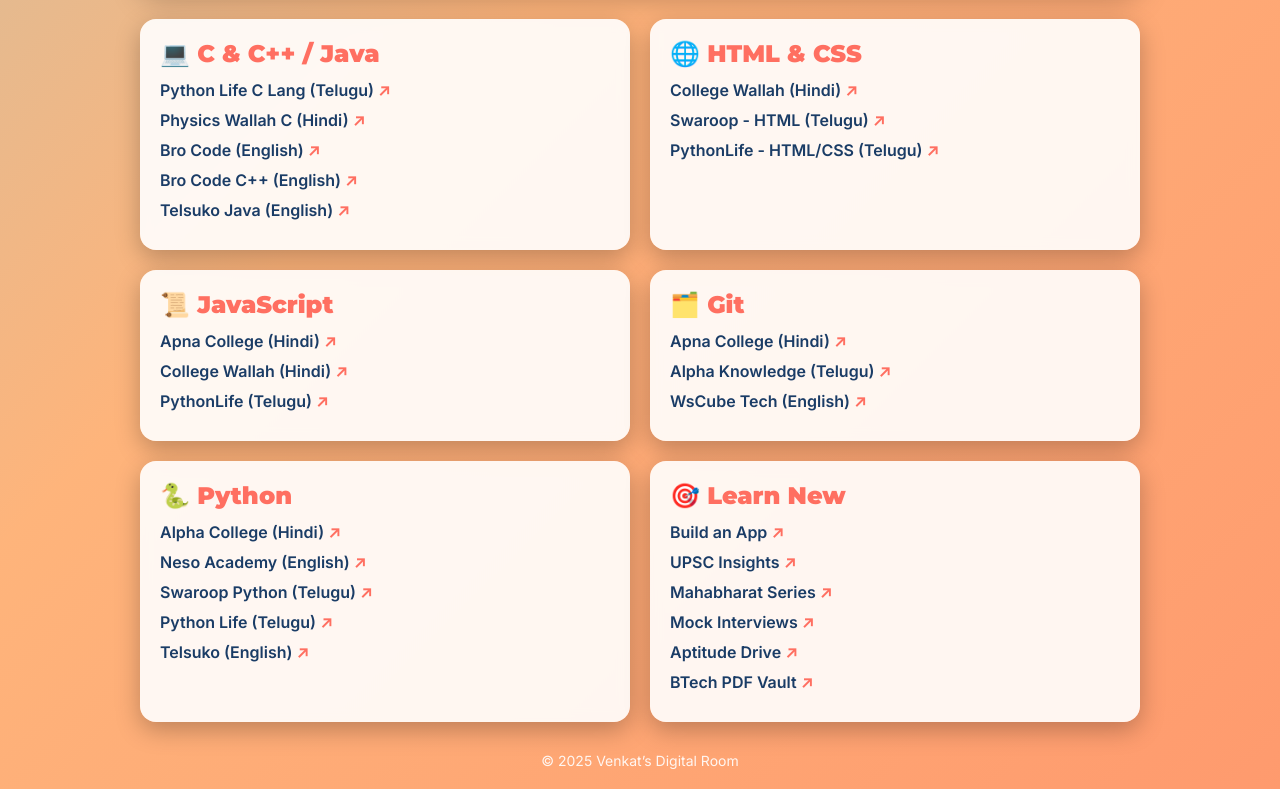
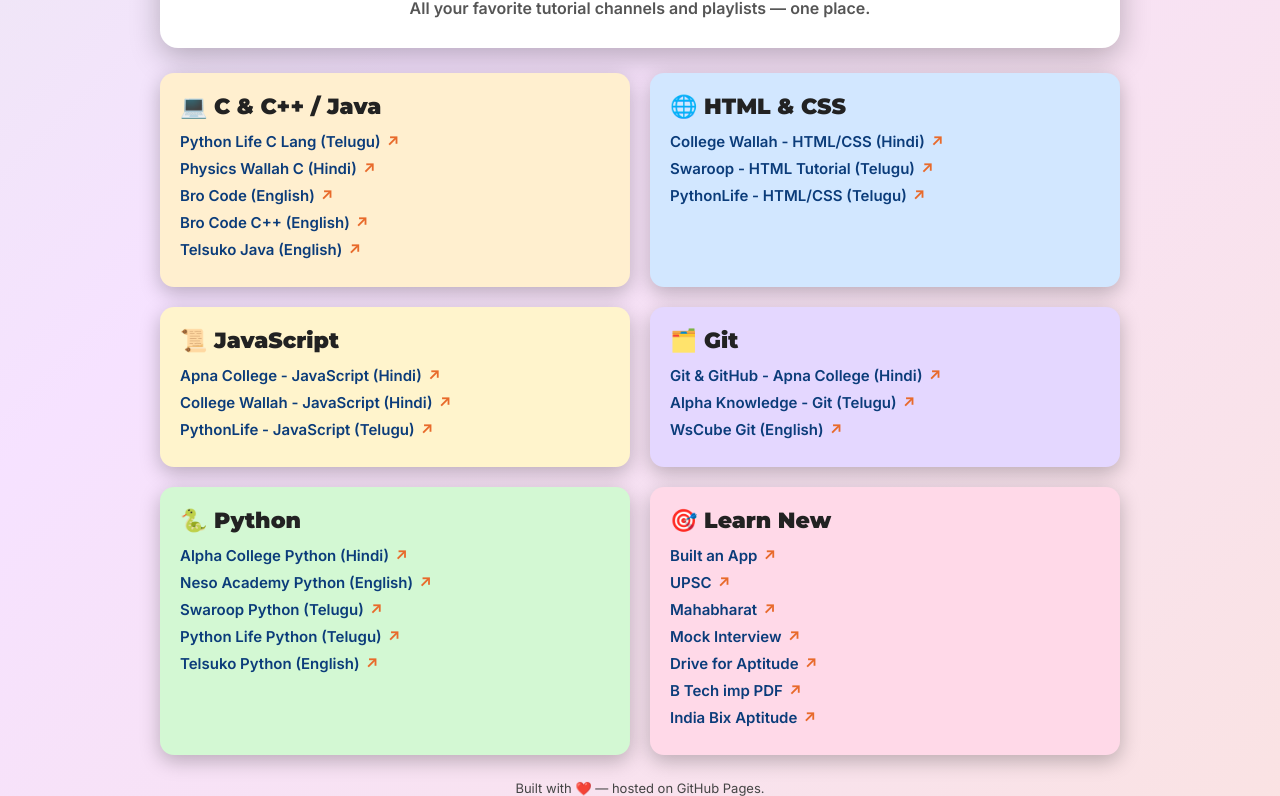
Before and after one commit to theycallhimv/theycallhimV.github.io, a plain HTML site: page index.html in a window 1280 px wide. Shown: the part 321-1117 px from the top of the page. Drawn offline with Linux system fonts and the light colour scheme.

Commit message:
Update index.html

```diff
--- a/index.html
+++ b/index.html
@@ -1,169 +1,176 @@
-<!DOCTYPE html>
+<!doctype html>
 <html lang="en">
 <head>
-  <meta charset="UTF-8" />
-  <meta name="viewport" content="width=device-width, initial-scale=1.0" />
+  <meta charset="utf-8" />
+  <meta name="viewport" content="width=device-width,initial-scale=1" />
   <title>VENKAT'S DIGITAL ROOM</title>
 
-  <link href="https://fonts.googleapis.com/css2?family=Montserrat:wght@700;900&family=Inter:wght@400;600&display=swap" rel="stylesheet">
+  <!-- Google fonts -->
+  <link href="https://fonts.googleapis.com/css2?family=Montserrat:wght@700;900&family=Inter:ital,wght@0,400;0,600;1,400&display=swap" rel="stylesheet">
 
   <style>
     :root {
-      --shadow: rgba(0, 0, 0, 0.25);
-      --accent: #ff6f61;
+      --accent:#e86a2b;
+      --shadow:rgba(0,0,0,0.25);
+      --c:#ffefcf;
+      --html:#d2e7ff;
+      --js:#fff4cc;
+      --git:#e4d7ff;
+      --python:#d3f8d3;
+      --learn:#ffd9e8;
     }
 
-    * {
-      box-sizing: border-box;
-      margin: 0;
-      padding: 0;
-    }
+    * { box-sizing:border-box; margin:0; padding:0; }
+    html, body { height:100%; scroll-behavior:smooth; }
 
     body {
-      font-family: "Inter", sans-serif;
-      background: linear-gradient(-45deg, #ff7e5f, #feb47b, #6dd5ed, #2193b0);
+      font-family:"Inter", system-ui, Arial, sans-serif;
+      color:#222;
+      display:flex;
+      justify-content:center;
+      background: linear-gradient(-45deg, #fde3cf, #f6e2ff, #d3f8d3, #ffd9e8);
       background-size: 400% 400%;
-      animation: gradientMove 10s ease infinite;
-      color: #222;
-      display: flex;
-      justify-content: center;
-      padding: 20px;
+      animation: gradientMove 15s ease infinite;
+      padding:20px;
     }
 
     @keyframes gradientMove {
-      0% { background-position: 0% 50%; }
-      50% { background-position: 100% 50%; }
-      100% { background-position: 0% 50%; }
+      0% { background-position:0% 50%; }
+      50% { background-position:100% 50%; }
+      100% { background-position:0% 50%; }
     }
 
     .wrap {
-      width: 100%;
-      max-width: 1000px;
+      width:100%;
+      max-width:960px;
+      margin:0 auto 60px;
     }
 
-    /* Hero Section */
-    .hero {
-      background: rgba(255, 255, 255, 0.9);
-      border-radius: 20px;
-      padding: 30px;
-      text-align: center;
-      box-shadow: 0 10px 30px var(--shadow);
-      margin-bottom: 30px;
-      position: relative;
+    /* Profile */
+    .profile {
+      text-align:center;
+      margin-bottom:18px;
+    }
+    .profile img {
+      width:120px;
+      height:120px;
+      border-radius:50%;
+      object-fit:cover;
+      box-shadow:0 6px 16px var(--shadow);
+      border:3px solid white;
     }
 
-    .hero img {
-      width: 120px;
-      height: 120px;
-      border-radius: 50%;
-      object-fit: cover;
-      box-shadow: 0 4px 20px var(--shadow);
-      margin-bottom: 15px;
-      animation: float 4s ease-in-out infinite;
+    /* Hero */
+    .hero {
+      background:#fff;
+      border-radius:18px;
+      padding:30px 20px;
+      margin-bottom:25px;
+      text-align:center;
+      box-shadow:0 10px 30px var(--shadow);
+    }
+    .hero h1 {
+      font-family:"Montserrat", sans-serif;
+      font-weight:900;
+      font-size:clamp(28px,6vw,54px);
+      line-height:1.1;
+      color:#222;
+    }
+    .hero p {
+      margin-top:8px;
+      color:#555;
+      font-weight:600;
     }
 
-    @keyframes float {
-      0%, 100% { transform: translateY(0); }
-      50% { transform: translateY(-10px); }
+    /* Grid layout */
+    .grid {
+      display:grid;
+      grid-template-columns:1fr;
+      gap:20px;
+    }
+    @media(min-width:880px){
+      .grid{ grid-template-columns:1fr 1fr; }
     }
 
-    .hero h1 {
-      font-family: "Montserrat", sans-serif;
-      font-weight: 900;
-      font-size: clamp(28px, 6vw, 50px);
-      color: #222;
+    .section {
+      border-radius:14px;
+      padding:20px;
+      box-shadow:0 6px 20px var(--shadow);
+      transition: transform .25s, box-shadow .25s;
     }
-
-    .hero p {
-      font-weight: 600;
-      color: #555;
-      margin-top: 10px;
-    }
-
-    /* Grid Layout */
-    .grid {
-      display: grid;
-      gap: 20px;
-      grid-template-columns: 1fr;
-    }
-
-    @media (min-width: 800px) {
-      .grid {
-        grid-template-columns: 1fr 1fr;
-      }
-    }
-
-    /* Card Styles */
-    .section {
-      background: rgba(255, 255, 255, 0.9);
-      border-radius: 16px;
-      padding: 20px;
-      box-shadow: 0 8px 25px var(--shadow);
-      transition: all 0.3s ease;
-      backdrop-filter: blur(6px);
-    }
-
     .section:hover {
-      transform: translateY(-6px) scale(1.02);
-      box-shadow: 0 15px 30px rgba(0, 0, 0, 0.3);
+      transform:translateY(-4px);
+      box-shadow:0 10px 28px rgba(0,0,0,0.3);
     }
 
     .section h2 {
-      font-family: "Montserrat", sans-serif;
-      font-weight: 800;
-      margin-bottom: 12px;
-      color: var(--accent);
+      font-family:"Montserrat", sans-serif;
+      font-weight:800;
+      font-size:22px;
+      margin-bottom:12px;
+      display:flex;
+      align-items:center;
+      gap:8px;
     }
 
     ul.links {
-      list-style: none;
-      margin-top: 8px;
+      list-style:none;
+      padding-left:0;
+    }
+    ul.links li {
+      margin:8px 0;
+      font-size:15px;
+    }
+    a.resource {
+      text-decoration:none;
+      color:#0b3c7a;
+      font-weight:600;
+      position:relative;
+      padding-right:18px;
+    }
+    a.resource::after {
+      content:"↗";
+      position:absolute;
+      right:0;
+      transform:translateY(-1px);
+      color:var(--accent);
+      font-weight:700;
+      transition:transform .2s ease;
+    }
+    a.resource:hover::after { transform:translateY(-3px) scale(1.1); }
+    a.resource:hover { color:var(--accent); }
+
+    footer {
+      text-align:center;
+      font-size:13px;
+      color:#444;
+      margin-top:25px;
     }
 
-    ul.links li {
-      margin: 10px 0;
-    }
-
-    a.resource {
-      text-decoration: none;
-      font-weight: 600;
-      color: #1a3c66;
-      transition: color 0.3s;
-      position: relative;
-    }
-
-    a.resource::after {
-      content: " ↗";
-      color: var(--accent);
-      transition: 0.3s;
-    }
-
-    a.resource:hover {
-      color: var(--accent);
-    }
-
-    /* Footer */
-    footer {
-      text-align: center;
-      color: #fff;
-      margin-top: 30px;
-      font-size: 14px;
-      opacity: 0.9;
-    }
+    /* Section colors */
+    .c-section { background:var(--c); }
+    .html-section { background:var(--html); }
+    .js-section { background:var(--js); }
+    .git-section { background:var(--git); }
+    .python-section { background:var(--python); }
+    .learn-section { background:var(--learn); }
   </style>
 </head>
 
 <body>
   <div class="wrap">
+    <div class="profile">
+      <img src="https://i.postimg.cc/vmCJBdxW/IMG-20251025-132433.jpg" alt="Venkat" class="profile-pic" />
+    </div>
+
     <div class="hero">
-      <img src="https://i.postimg.cc/vmCJBdxW/IMG-20251025-132433.jpg" alt="Venkat's Photo">
-      <h1>VENKAT'S DIGITAL ROOM</h1>
-      <p>WITH GREAT POWERS COMES GREAT RESPONSIBILITES.</p>
+      <h1>VENKAT'S<br>DIGITAL ROOM</h1>
+      <p>All your favorite tutorial channels and playlists — one place.</p>
     </div>
 
     <div class="grid">
       <!-- C & C++ / Java -->
-      <section class="section">
+      <section class="section c-section">
         <h2>💻 C & C++ / Java</h2>
         <ul class="links">
           <li><a class="resource" href="https://youtu.be/uLfCFa1Vaj0?si=IwoyETFqjSB0G-g6" target="_blank">Python Life C Lang (Telugu)</a></li>
@@ -175,63 +182,64 @@
       </section>
 
       <!-- HTML & CSS -->
-      <section class="section">
+      <section class="section html-section">
         <h2>🌐 HTML & CSS</h2>
         <ul class="links">
-          <li><a class="resource" href="https://www.youtube.com/@CollegeWallah" target="_blank">College Wallah (Hindi)</a></li>
-          <li><a class="resource" href="https://www.youtube.com/@Swaroop" target="_blank">Swaroop - HTML (Telugu)</a></li>
+          <li><a class="resource" href="https://www.youtube.com/@CollegeWallah" target="_blank">College Wallah - HTML/CSS (Hindi)</a></li>
+          <li><a class="resource" href="https://www.youtube.com/@Swaroop" target="_blank">Swaroop - HTML Tutorial (Telugu)</a></li>
           <li><a class="resource" href="https://www.youtube.com/@PythonLife" target="_blank">PythonLife - HTML/CSS (Telugu)</a></li>
         </ul>
       </section>
 
       <!-- JavaScript -->
-      <section class="section">
+      <section class="section js-section">
         <h2>📜 JavaScript</h2>
         <ul class="links">
-          <li><a class="resource" href="https://www.youtube.com/@ApnaCollegeOfficial" target="_blank">Apna College (Hindi)</a></li>
-          <li><a class="resource" href="https://www.youtube.com/@CollegeWallah" target="_blank">College Wallah (Hindi)</a></li>
-          <li><a class="resource" href="https://www.youtube.com/@PythonLife" target="_blank">PythonLife (Telugu)</a></li>
+          <li><a class="resource" href="https://www.youtube.com/@ApnaCollegeOfficial" target="_blank">Apna College - JavaScript (Hindi)</a></li>
+          <li><a class="resource" href="https://www.youtube.com/@CollegeWallah" target="_blank">College Wallah - JavaScript (Hindi)</a></li>
+          <li><a class="resource" href="https://www.youtube.com/@PythonLife" target="_blank">PythonLife - JavaScript (Telugu)</a></li>
         </ul>
       </section>
 
       <!-- Git -->
-      <section class="section">
+      <section class="section git-section">
         <h2>🗂️ Git</h2>
         <ul class="links">
-          <li><a class="resource" href="https://www.youtube.com/@ApnaCollegeOfficial" target="_blank">Apna College (Hindi)</a></li>
-          <li><a class="resource" href="https://www.youtube.com/@AlphaKnowledge" target="_blank">Alpha Knowledge (Telugu)</a></li>
-          <li><a class="resource" href="https://www.youtube.com/@WscubeTech" target="_blank">WsCube Tech (English)</a></li>
+          <li><a class="resource" href="https://www.youtube.com/@ApnaCollegeOfficial" target="_blank">Git & GitHub - Apna College (Hindi)</a></li>
+          <li><a class="resource" href="https://www.youtube.com/@AlphaKnowledge" target="_blank">Alpha Knowledge - Git (Telugu)</a></li>
+          <li><a class="resource" href="https://www.youtube.com/@WscubeTech" target="_blank">WsCube Git (English)</a></li>
         </ul>
       </section>
 
       <!-- Python -->
-      <section class="section">
+      <section class="section python-section">
         <h2>🐍 Python</h2>
         <ul class="links">
-          <li><a class="resource" href="https://youtube.com/playlist?list=PLGjplNEQ1it8-0CmoljS5yeV-GlKSUEt0&si=HkUSt1cCjaoWd2xs" target="_blank">Alpha College (Hindi)</a></li>
-          <li><a class="resource" href="https://youtube.com/playlist?list=PLBlnK6fEyqRiueC_HzwFallNO76hfXBB7&si=8rwne_DkzEMThWpG" target="_blank">Neso Academy (English)</a></li>
+          <li><a class="resource" href="https://youtube.com/playlist?list=PLGjplNEQ1it8-0CmoljS5yeV-GlKSUEt0&si=HkUSt1cCjaoWd2xs" target="_blank">Alpha College Python (Hindi)</a></li>
+          <li><a class="resource" href="https://youtube.com/playlist?list=PLBlnK6fEyqRiueC_HzwFallNO76hfXBB7&si=8rwne_DkzEMThWpG" target="_blank">Neso Academy Python (English)</a></li>
           <li><a class="resource" href="https://youtu.be/fHKPQEVCX-s?si=tAg9HPPL-Hptkp9v" target="_blank">Swaroop Python (Telugu)</a></li>
-          <li><a class="resource" href="https://youtu.be/h1WdbfoHeac?si=3RmXs42jUqSTHzOl" target="_blank">Python Life (Telugu)</a></li>
-          <li><a class="resource" href="https://youtube.com/playlist?list=PLsyeobzWxl7poL9JTVyndKe62ieoN-MZ3&si=GjnMLTYw6p_LOqnd" target="_blank">Telsuko (English)</a></li>
+          <li><a class="resource" href="https://youtu.be/h1WdbfoHeac?si=3RmXs42jUqSTHzOl" target="_blank">Python Life Python (Telugu)</a></li>
+          <li><a class="resource" href="https://youtube.com/playlist?list=PLsyeobzWxl7poL9JTVyndKe62ieoN-MZ3&si=GjnMLTYw6p_LOqnd" target="_blank">Telsuko Python (English)</a></li>
         </ul>
       </section>
 
       <!-- Learn New -->
-      <section class="section">
+      <section class="section learn-section">
         <h2>🎯 Learn New</h2>
         <ul class="links">
-          <li><a class="resource" href="https://youtu.be/_lChLN570VI?si=djGWjL1Ti5dn3lpS" target="_blank">Build an App</a></li>
-          <li><a class="resource" href="https://youtu.be/dJeSe2RyoN4?si=I8pjjyKgQuveT2nI" target="_blank">UPSC Insights</a></li>
-          <li><a class="resource" href="https://youtu.be/rmqSS3IQ4d0?si=oniyAZQDm2AwaEb3" target="_blank">Mahabharat Series</a></li>
-          <li><a class="resource" href="https://youtu.be/TixjiIkB2zU?si=tak2LBLXRpLC_ogS" target="_blank">Mock Interviews</a></li>
-          <li><a class="resource" href="https://drive.google.com/drive/u/0/folders/0BwrkXzyUvQ_gbnZ3TjBxbkd0azA" target="_blank">Aptitude Drive</a></li>
-          <li><a class="resource" href="https://btechvault.vercel.app" target="_blank">BTech PDF Vault</a></li>
+          <li><a class="resource" href="https://youtu.be/_lChLN570VI?si=djGWjL1Ti5dn3lpS" target="_blank">Built an App</a></li>
+          <li><a class="resource" href="https://youtu.be/dJeSe2RyoN4?si=I8pjjyKgQuveT2nI" target="_blank">UPSC</a></li>
+          <li><a class="resource" href="https://youtu.be/rmqSS3IQ4d0?si=oniyAZQDm2AwaEb3" target="_blank">Mahabharat</a></li>
+          <li><a class="resource" href="https://youtu.be/TixjiIkB2zU?si=tak2LBLXRpLC_ogS" target="_blank">Mock Interview</a></li>
+          <li><a class="resource" href="https://drive.google.com/drive/u/0/folders/0BwrkXzyUvQ_gbnZ3TjBxbkd0azA?resourcekey=0-hz2Xp1GCdFBAJXVJWIpiAg" target="_blank">Drive for Aptitude</a></li>
+          <li><a class="resource" href="https://btechvault.vercel.app" target="_blank">B Tech imp PDF</a></li>
+          <li><a class="resource" href="https://share.google/a5astbvuXa7aGQ7Gj" target="_blank">India Bix Aptitude</a></li>
         </ul>
       </section>
     </div>
 
     <footer>
-      © 2025 Venkat’s Digital Room
+      Built with ❤️ — hosted on GitHub Pages.
     </footer>
   </div>
 </body>
```
